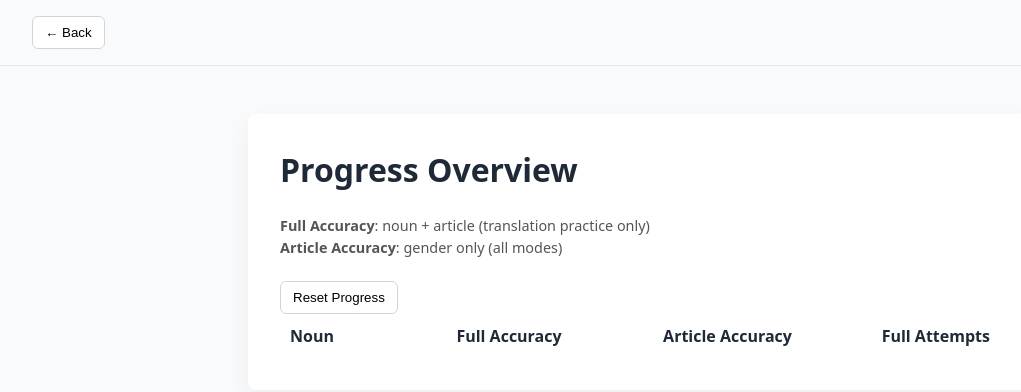
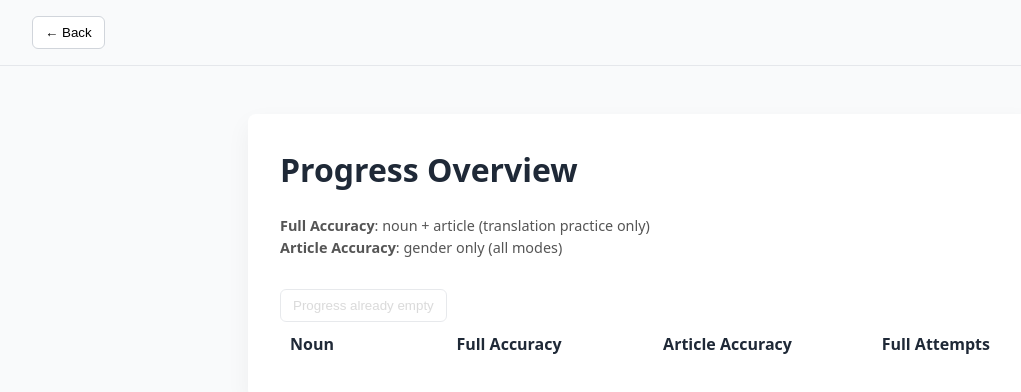
Before and after one commit to samj7792/flashcardsv4, a React (Vite) app: page /progress in a window 1280 px wide. Shown: the top 392 px of the page, without its empty margins (0-1021 px from the left). Built offline with nearby package versions, Linux system fonts and the light colour scheme.

Commit message:
minor reset progress button qol improvements

```diff
--- a/src/features/progress/ProgressOverviewPage.tsx
+++ b/src/features/progress/ProgressOverviewPage.tsx
@@ -68,7 +68,7 @@ export default function ProgressOverviewPage() {
         <strong>Article Accuracy</strong>: gender only (all modes)
       </p>
 
-      <ResetProgress setProgress={setProgress} />
+      <ResetProgress progress={progress} setProgress={setProgress} />
 
       <table width="100%" cellPadding={8}>
         <thead>
--- a/src/shared/ResetProgress.tsx
+++ b/src/shared/ResetProgress.tsx
@@ -1,12 +1,14 @@
 import { Progress } from "../features/nounPractice/types";
-import { useState, Dispatch, SetStateAction } from "react";
+import { useState, Dispatch, SetStateAction, useEffect } from "react";
 import { initialProgress } from "../features/nounPractice/logic";
 import { saveProgress } from "./storage";
 
 export default function ResetProgress({
   setProgress,
+  progress,
 }: {
   setProgress: Dispatch<SetStateAction<Progress>>;
+  progress: Progress;
 }) {
   const [confirmReset, setConfirmReset] = useState(false);
 
@@ -21,14 +23,32 @@ export default function ResetProgress({
     setConfirmReset(false);
   }
 
+  const isEmpty = progress.total === 0;
+
+  useEffect(() => {
+    if (isEmpty) setConfirmReset(false);
+  }, [isEmpty]);
+
   return (
     <>
       {/* <p>
         Progress: {progress.correct} / {progress.total}
       </p> */}
 
-      <button onClick={resetProgress} style={{ marginTop: "0.5rem" }}>
-        {confirmReset ? "Click again to confirm reset" : "Reset Progress"}
+      <button
+        onClick={resetProgress}
+        disabled={isEmpty}
+        style={{
+          marginTop: "1rem",
+          opacity: isEmpty ? 0.5 : 1,
+          cursor: isEmpty ? "not-allowed" : "pointer",
+        }}
+      >
+        {isEmpty
+          ? "Progress already empty"
+          : confirmReset
+          ? "Click again to confirm"
+          : "Reset Progress"}
       </button>
     </>
   );
```
